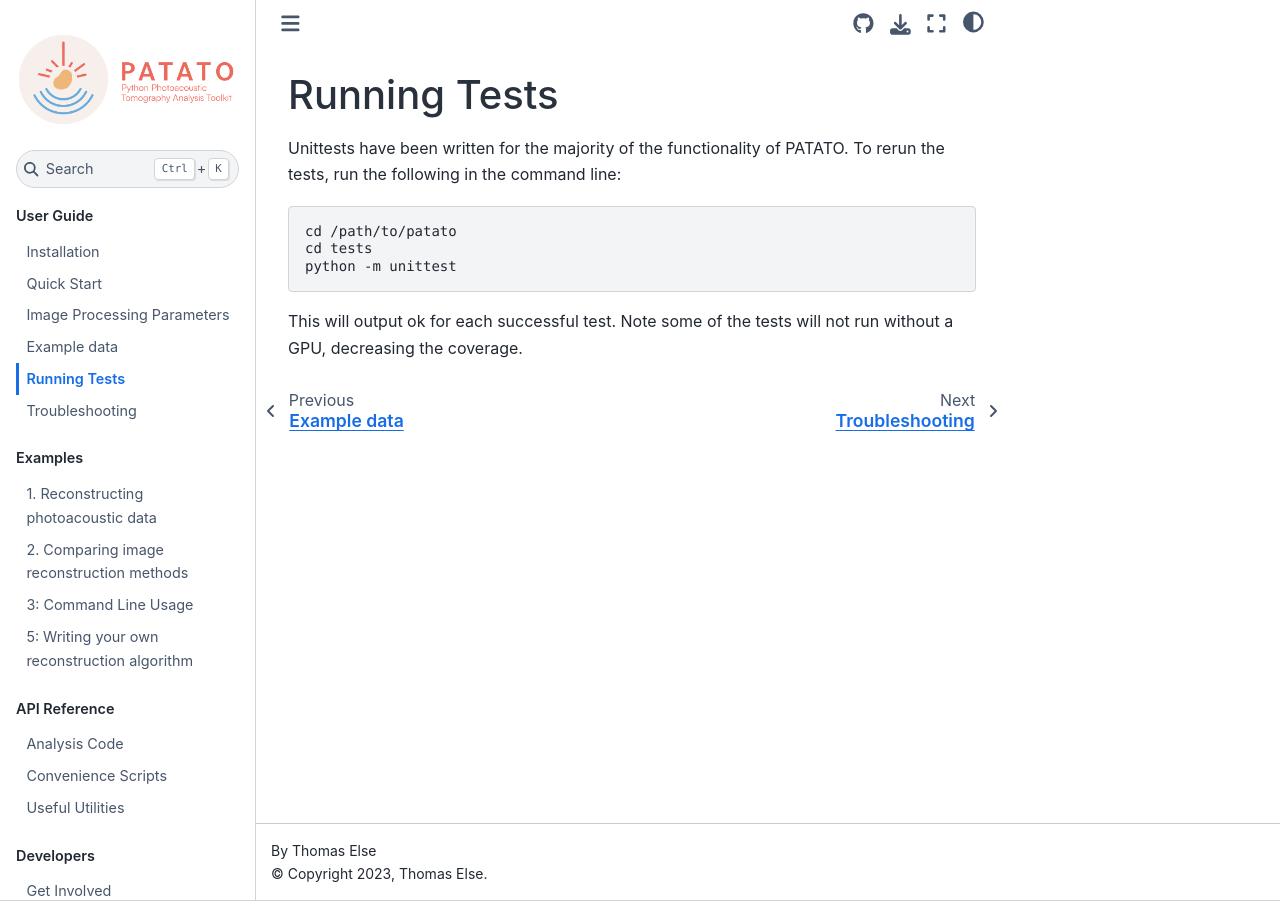
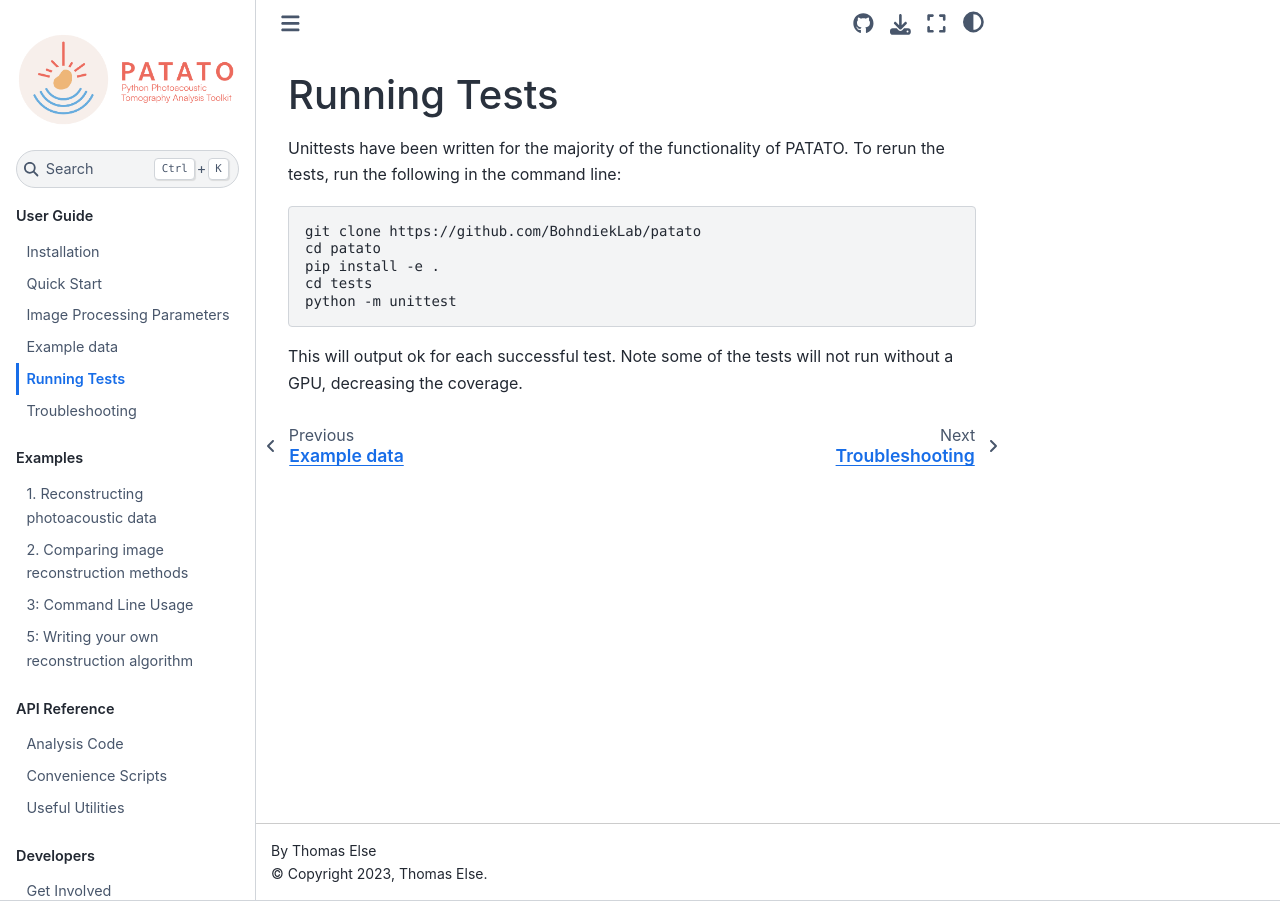
Before and after one commit to BohndiekLab/patato, a Sphinx documentation site: the page built from docs/intro/04_runningtests.rst, in a window 1280 px wide. Built offline with Sphinx 7.4.7 and the Sphinx Book theme 1.1.4, drawn with Linux system fonts in a browser that asks for light colours.

Commit message:
Update tests documentation

```diff
--- a/docs/intro/04_runningtests.rst
+++ b/docs/intro/04_runningtests.rst
@@ -6,7 +6,9 @@ run the following in the command line:
 
 .. code-block:: console
 
-    cd /path/to/patato
+    git clone https://github.com/BohndiekLab/patato
+    cd patato
+    pip install -e .
     cd tests
     python -m unittest
 
```
